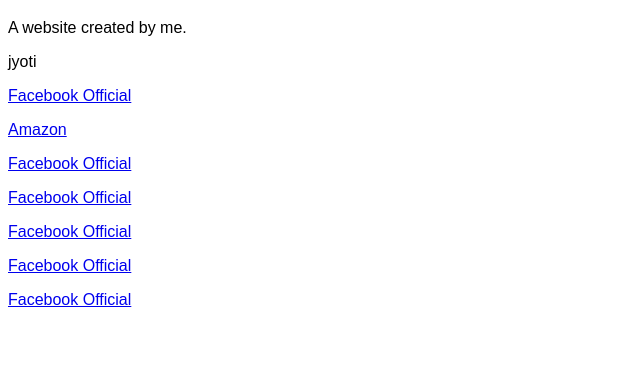
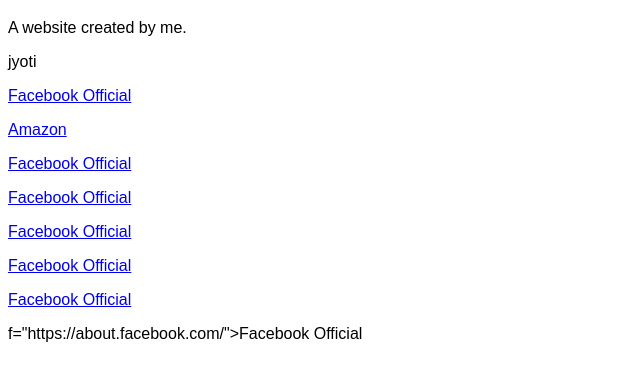
Before and after one commit to dashjyoti/amdoc, a plain HTML site: page index.html in a window 1280 px wide. Shown: the part 61-438 px from the top of the page, without its empty margins (0-640 px from the left). Drawn offline with Linux system fonts and the light colour scheme.

Commit message:
Update index.html
unwanted change

```diff
--- a/index.html
+++ b/index.html
@@ -23,6 +23,8 @@ font-family: Arial, Helvetica, sans-serif;
             <p><a href="https://about.facebook.com/">Facebook Official</a></p>
             <p><a href="https://about.facebook.com/">Facebook Official</a></p>
 
+            f="https://about.facebook.com/">Facebook Official</a
+
 
 </body>
 </html>
```
